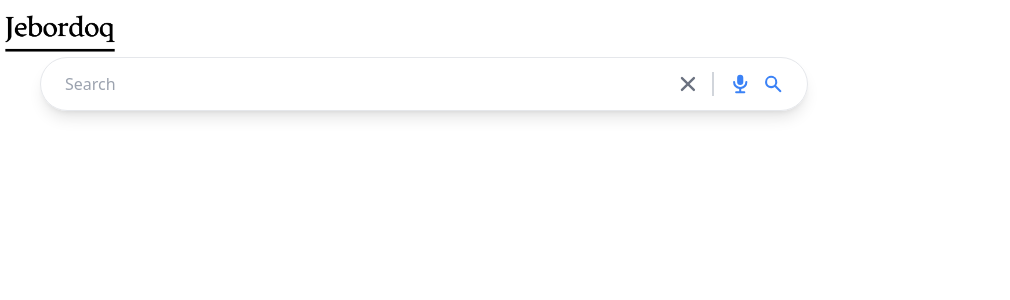
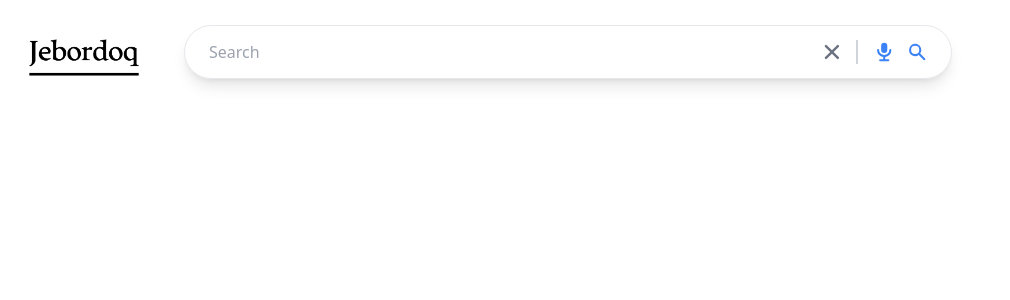
Before and after one commit to waleedd32/Google-clone-2.0, a Next.js app: page /search in a window 1280 px wide. Shown: the top 300 px of the page, without its empty margins (0-1010 px from the left). Built offline with nearby package versions, Linux system fonts and the light colour scheme.

Commit message:
made header logo and input next to each other using flex

```diff
--- a/components/Header.js
+++ b/components/Header.js
@@ -20,7 +20,7 @@ function Header() {
 
   return (
     <header className="sticky top-0 bg-white">
-      <div>
+      <div className="flex w-full p-6 items-center">
         <Image
           src="/Jebordoq.png"
           height={40}
```
